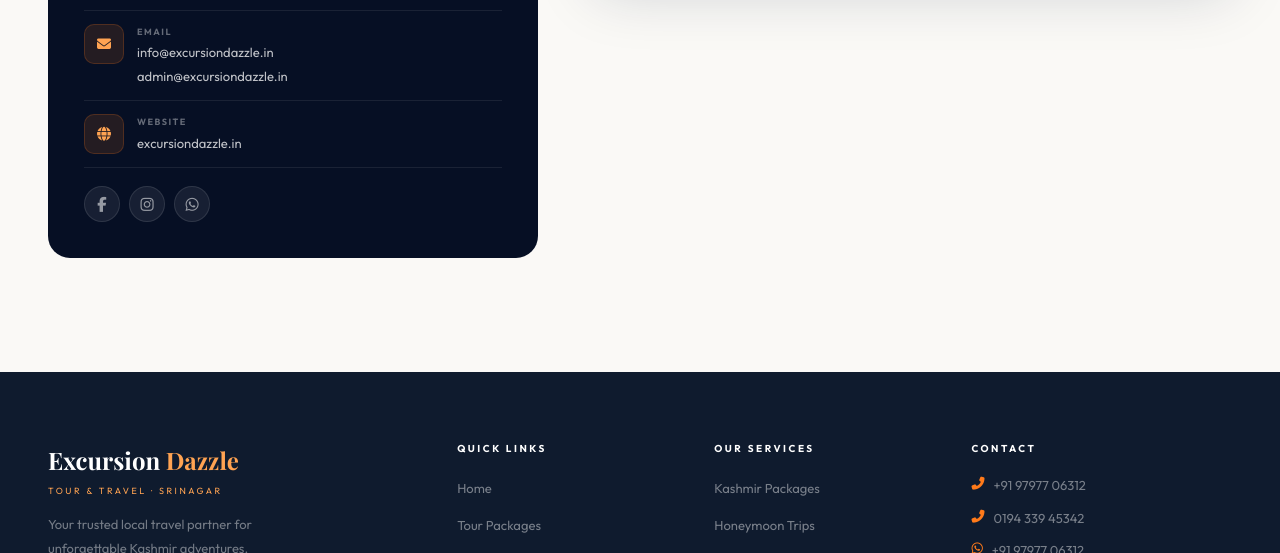
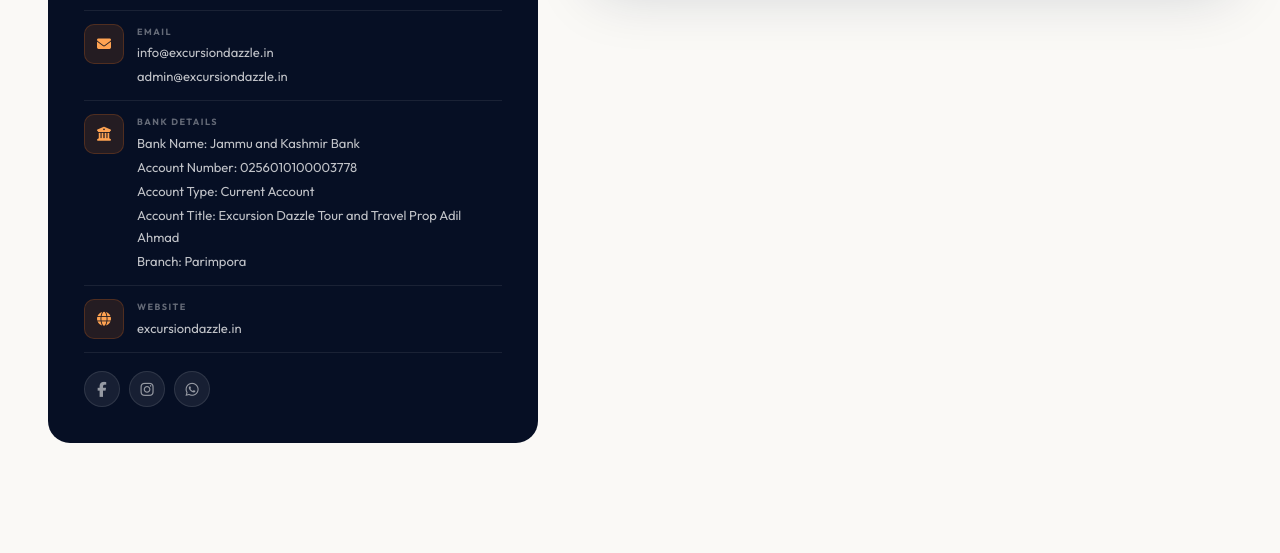
Before and after one commit to abrarrtallks-cpu/Excuprsion-Dazzle, a plain HTML site: page contact.html in a window 1280 px wide. Shown: the part 1945-2498 px from the top of the page. Drawn offline with nearby package versions, Linux system fonts and the light colour scheme; a web font is replaced by a local one.

Commit message:
Add files via upload

```diff
--- a/contact.html
+++ b/contact.html
@@ -214,6 +214,10 @@
             <div class="ci-body"><strong>Email</strong><a href="mailto:info@excursiondazzle.in">info@excursiondazzle.in</a><a href="mailto:admin@excursiondazzle.in">admin@excursiondazzle.in</a></div>
           </div>
           <div class="ci">
+            <div class="ci-ico"><i class="fas fa-university"></i></div>
+            <div class="ci-body"><strong>Bank Details</strong><span>Bank Name: Jammu and Kashmir Bank</span><span>Account Number: 0256010100003778</span><span>Account Type: Current Account</span><span>Account Title: Excursion Dazzle Tour and Travel Prop Adil Ahmad</span><span>Branch: Parimpora</span></div>
+          </div>
+          <div class="ci">
             <div class="ci-ico"><i class="fas fa-globe"></i></div>
             <div class="ci-body"><strong>Website</strong><a href="https://excursiondazzle.in" target="_blank" rel="noopener noreferrer">excursiondazzle.in</a></div>
           </div>
```
